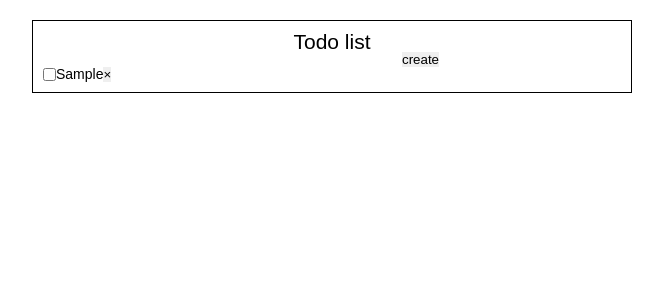
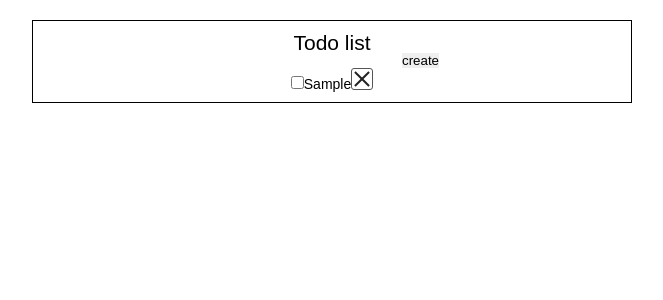
Before and after one commit to Urfeen/todo-lilst, a React (Create React App) app: page / in a window 1280 px wide. Both pictures are taken after typing "Sample" into the empty fields and a click on the button "create". Shown: the top 300 px of the page, without its empty margins (308-971 px from the left). Built offline with nearby package versions, Linux system fonts and the light colour scheme.

Commit message:
feat: button-cross styles

```diff
--- a/src/App.jsx
+++ b/src/App.jsx
@@ -7,4 +7,8 @@ const App = () => {
   );
 }
 
+// in one line task
+// subtasks
+// on hover or tap - expanded task with more info
+
 export default App;
--- a/src/common-styles.scss
+++ b/src/common-styles.scss
@@ -1,3 +1,35 @@
 body {
   font-family: Arial, "Helvetica Neue", Helvetica, sans-serif;
 }
+
+// ============BUTTONS============
+
+button.btn-cross {
+  position: relative;
+  min-width: 22px;
+  min-height: 22px;
+  background-color: rgba(0, 0, 0, 0);
+  border: 1px solid #555;
+  border-radius: 3px;
+  &::after,
+  &::before {
+    content: "";
+    position: absolute;
+    top: 50%;
+    left: 50%;
+    width: 20px;
+    height: 2px;
+    background-color: #222;
+  }
+  &::before {
+    transform: translate(-50%, -50%) rotate(-45deg);
+  }
+  &::after {
+    transform: translate(-50%, -50%) rotate(45deg);
+  }
+}
+
+// ============CHECKBOX============
+
+input.checkbox {
+}
--- a/src/components/TasksList/TasksList.jsx
+++ b/src/components/TasksList/TasksList.jsx
@@ -45,7 +45,7 @@ const TasksList = () => {
   useEffect(() => {
     localStorage.setItem('tasks', JSON.stringify(tasks));
   }, [tasks]);
-
+  console.log("yes");
   return (
     <>
       <CreateTask addTaskHandler={addTaskHandler} />
@@ -61,9 +61,14 @@ const TasksList = () => {
                 onChange={() => changeTaskStatusHandler(task.id)}
                 type="checkbox"
                 name="checkbox"
+                className="checkbox"
               />
               <span>{task.taskText}</span>
-              <button onClick={() => deleteTaskHandler(task.id)} type="button">&times;</button>
+              <button
+                onClick={() => deleteTaskHandler(task.id)}
+                type="button"
+                className="btn-cross"
+              ></button>
             </li>
           ))
         )}
--- a/src/components/TasksList/TasksList.scss
+++ b/src/components/TasksList/TasksList.scss
@@ -1,7 +1,13 @@
 .tasks-list {
-  width: 100%;
+  max-width: 100%;
+
+  li {
+    max-width: 100%;
+    span {
+      word-wrap: break-word;
+    }
+  }
+  li:last-child {
+    margin: 0px 0px 0px 0px;
+  }
 }
-.tasks-list li {
-  display: flex;
-  flex: 1 1 auto;
-}
--- a/src/components/TodoList.scss
+++ b/src/components/TodoList.scss
@@ -5,7 +5,7 @@
   flex: 1 0 auto;
   max-width: 600px;
   border: 1px solid black;
-  padding: 10px;
+  padding: 0.8rem 1rem;
 }
 
 .todo-list h1 {
```
